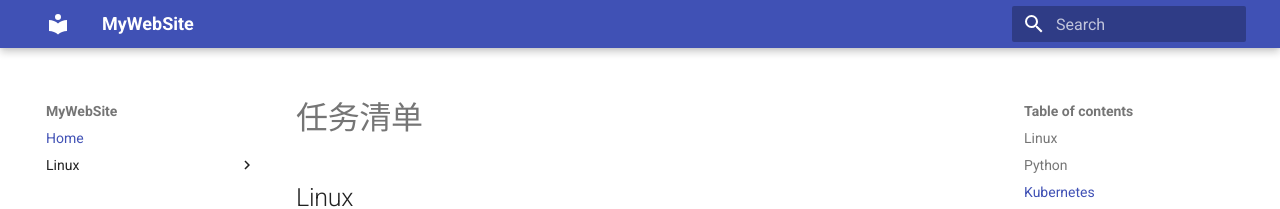
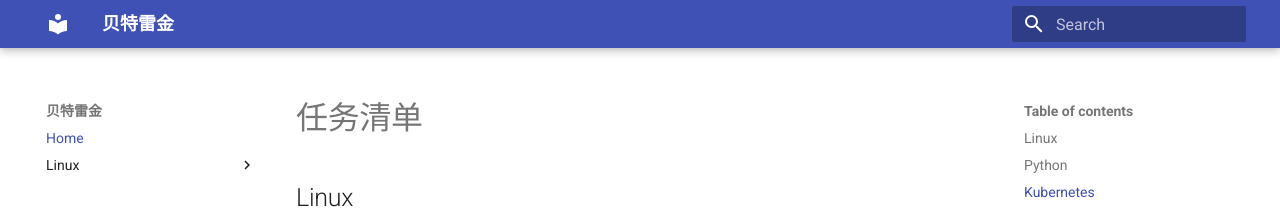
Before and after one commit to bertreyking/bertreyking.github.io, an MkDocs documentation site: the page built from docs/index.md, in a window 1280 px wide. Shown: the top 209 px of the page. Built offline with MkDocs 1.6.1 and Material for MkDocs 9.7.7, drawn with Linux system fonts in a browser that asks for light colours.

Commit message:
Update mkdocs.yml

```diff
--- a/mkdocs.yml
+++ b/mkdocs.yml
@@ -1,4 +1,4 @@
-site_name: MyWebSite
+site_name: 贝特雷金
 site_url: 'https://bertreyking.github.io/'
 site_author: 'weibing.ma'
 site_description: '个人事件记录'
```
